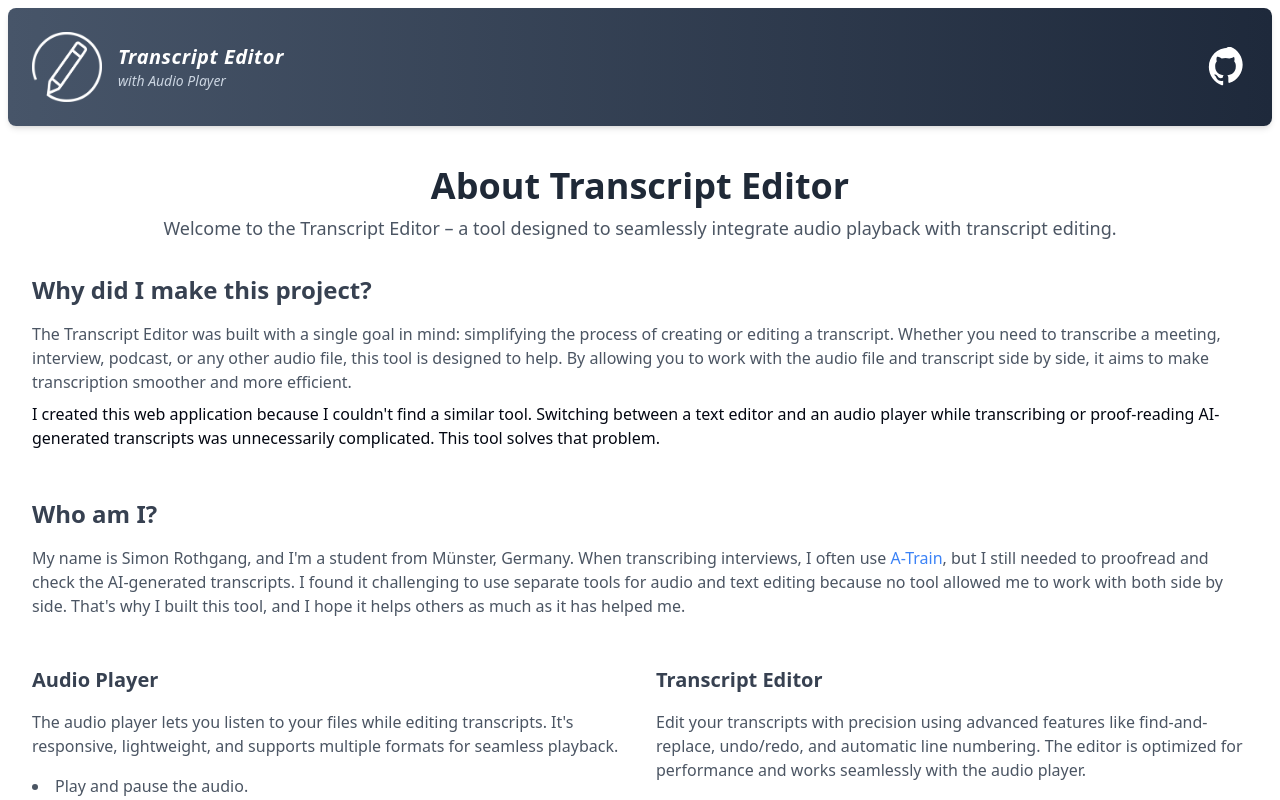
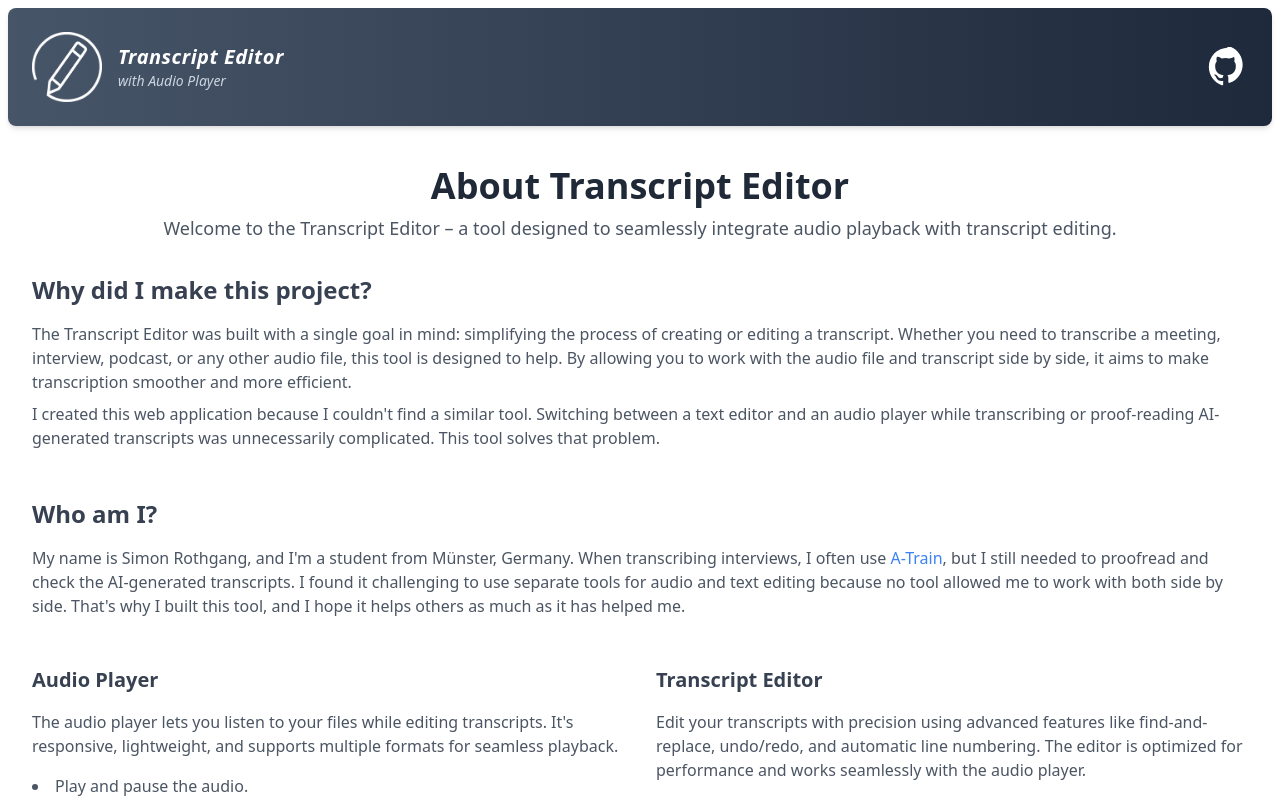
Before and after one commit to srothgan/audio-transcript-player, a Next.js app: page /about in a window 1280 px wide. Shown: the top 800 px of the page. Built offline with nearby package versions, Linux system fonts and the light colour scheme.

Commit message:
Update about/page.jsx
match text color

```diff
--- a/app/about/page.jsx
+++ b/app/about/page.jsx
@@ -17,7 +17,7 @@
           Whether you need to transcribe a meeting, interview, podcast, or any other audio file, this tool is designed to help.
           By allowing you to work with the audio file and transcript side by side, it aims to make transcription smoother and more efficient.
         </p>
-        <p className="mt-2">
+        <p className="mt-2 text-gray-600">
           I created this web application because I couldn&apos;t find a similar tool. Switching between a text editor and an audio player while
           transcribing or proof-reading AI-generated transcripts was unnecessarily complicated. This tool solves that problem.
         </p>
```
